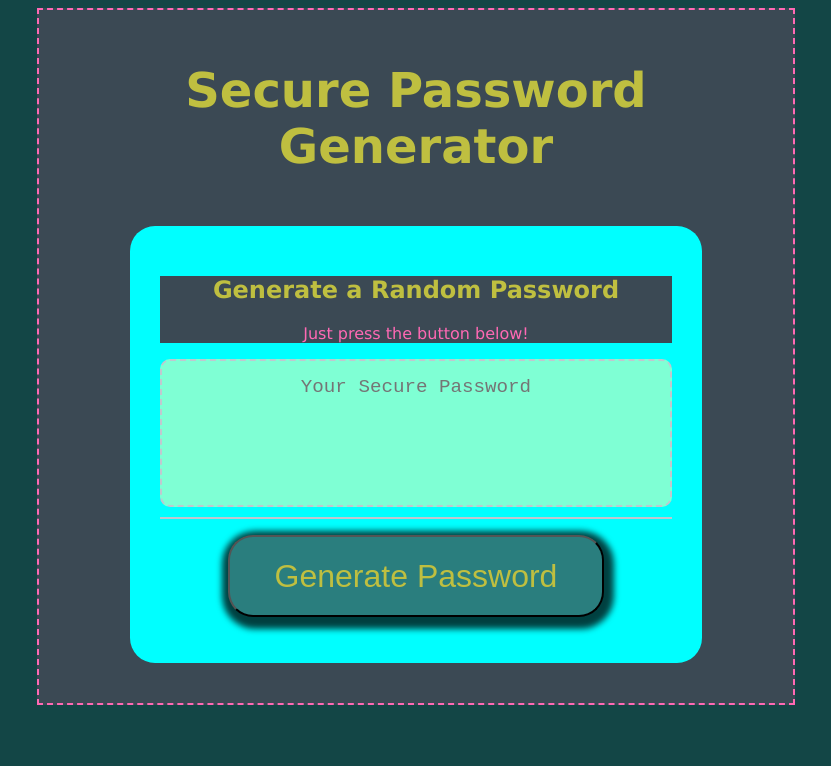
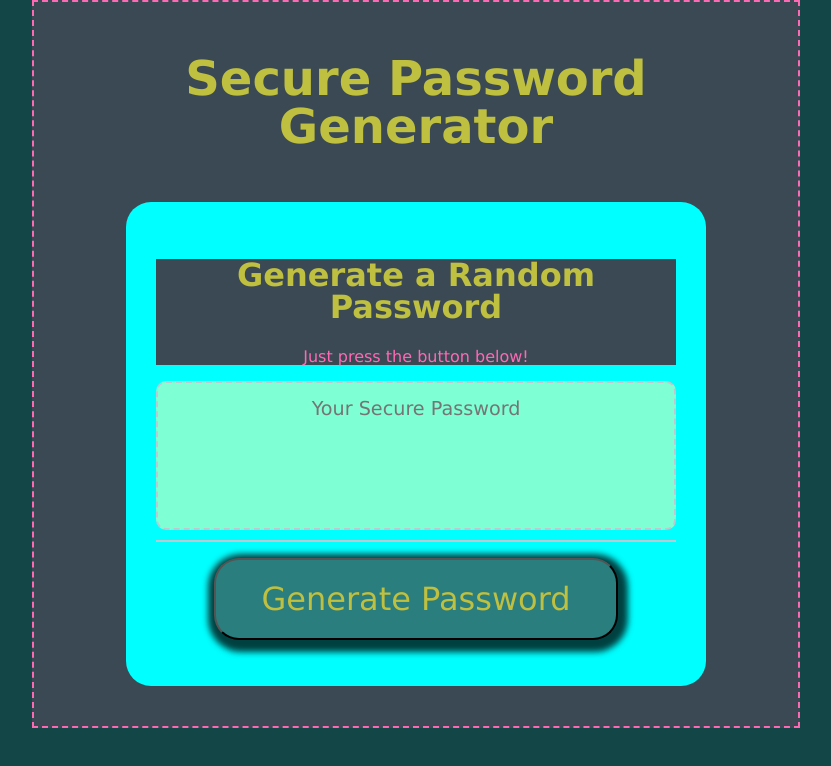
Before and after one commit to Azrael484/RandomPasswordGen, a plain HTML site: page index.html in a window 1280 px wide. Shown: the whole page, without its empty margins (224-1055 px from the left). Drawn offline with Linux system fonts and the light colour scheme.

Commit message:
New commit 3: Normalize.css linked to index.html; small revision of custom stylesheet to compensate for unforeseen change when employing new reset stylesheet.

```diff
--- a/assets/css/style.css
+++ b/assets/css/style.css
@@ -46,6 +46,11 @@ body {
 .card .card-header{
   background-color: var(--wrapper-header-card-color);
   color: var(--header-button-text-color);
+}
+/*Element selector: changes the size of the text in the <h2> element to correct for the unforeseen diminishment when Normalize.css was linked*/
+
+.card .card-header h2{
+  font-size: 2rem;
 }
 /*Element selector: gives color to the text content of the paragraph element below the heading of the .card-header division*/
 
--- a/index.html
+++ b/index.html
@@ -5,7 +5,8 @@
     <meta name="viewport" content="width=device-width, initial-scale=1.0" />
     <meta http-equiv="X-UA-Compatible" content="ie=edge" />
     <title>Random Password Generator</title>
-    <link rel="stylesheet" href="./assets/css/style.css" />
+    <link rel="stylesheet" type="text/css" href="./assets/css/Normalize.css"/>
+    <link rel="stylesheet" type="text/css" href="./assets/css/style.css" />
   </head>
   <body>
     <div class="wrapper">
```
